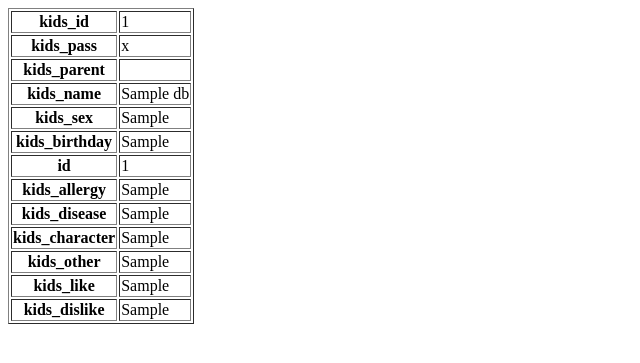
After one commit to yoshioka11/KidsMedicalRecord, a PHP site: page /karute.php in a window 1280 px wide. The commit adds this page. Shown: the top 363 px of the page, without its empty margins (0-640 px from the left). Run offline with PHP 8.4, Linux system fonts and the light colour scheme; the visitor is signed in with stand-in values (Sample User, id 1); tables that the repository leaves empty or names only in its code hold one stand-in row (values such as "Sample post").

Commit message:
こどもの情報

```diff
--- /dev/null
+++ b/karute.php
@@ -0,0 +1,97 @@
+<?php
+	session_start();
+	$id = $_SESSION['id'];
+?>
+
+<!DOCTYPE html>
+<html>
+<head>
+	<meta charset="UTF-8">
+	<title>Kidsカルテ</title>
+</head>
+<body>
+<?php
+	try{
+        //データベースに接続する文
+        $dsn = 'mysql:dbname=kidsMedicalRecord;host=localhost';
+        $user = 'root';
+        $password = 'root';
+        $dbh = new PDO($dsn,$user,$password);
+        $dbh->query('SET NAMES utf8');
+
+        //ここからsql文
+		$sql = 'SELECT * FROM kids_db';
+		$stmt = $dbh->prepare($sql);
+		$stmt->execute();
+
+        $rec = $stmt->fetch(PDO::FETCH_ASSOC);
+?>
+<table border="1">
+	<tr>
+	<th>kids_id</th>
+	<td><?php print $rec['kids_id']; ?></td>
+	</tr>
+	<tr>
+	<th>kids_pass</th>
+	<td><?php print $rec['kids_pass']; ?></td>
+	</tr>
+	<tr>
+	<th>kids_parent</th>
+	<td><?php print $rec['kids_parent']; ?></td>
+	</tr>
+	<tr>
+	<th>kids_name</th>
+	<td><?php print $rec['kids_name']; ?></td>
+	</tr>
+	<tr>
+	<th>kids_sex</th>
+	<td><?php print $rec['kids_sex']; ?></td>
+	</tr>
+	<tr>
+	<th>kids_birthday</th>
+	<td><?php print $rec['kids_birthday']; ?></td>
+	</tr>
+	<tr>
+	<th>id</th>
+	<td><?php print $rec['id']; ?></td>
+	</tr>
+	<tr>
+	<th>kids_allergy</th>
+	<td><?php print $rec['kids_allergy']; ?></td>
+	</tr>
+	<tr>
+	<th>kids_disease</th>
+	<td><?php print $rec['kids_disease']; ?></td>
+	</tr>
+	<tr>
+	<th>kids_character</th>
+	<td><?php print $rec['kids_character']; ?></td>
+	</tr>
+	<tr>
+	<th>kids_other</th>
+	<td><?php print $rec['kids_other']; ?></td>
+	</tr>
+	<tr>
+	<th>kids_like</th>
+	<td><?php print $rec['kids_like']; ?></td>
+	</tr>
+	<tr>
+	<th>kids_dislike</th>
+	<td><?php print $rec['kids_dislike']; ?></td>
+	</tr>
+</table>
+
+
+<?php
+
+		$dbh = null;
+
+		}catch (Exception $ex){
+
+        print 'ただいま障害により大変ご迷惑をおかけしております';
+        exit();
+
+    }
+?>
+</body>
+</html>
--- a/login.php
+++ b/login.php
@@ -14,7 +14,7 @@
 		ID :
 		<input type="text" name="id" value=""></br></br>
 		Password :
-		<input type="text" name="pass" value=""></br>
+		<input type="password" name="pass" value=""></br>
 		<!-- 送信ボタン -->
 		<input id="submit" type="submit" value="送信">
 	</form>
--- a/teacher_page.php
+++ b/teacher_page.php
@@ -5,9 +5,6 @@
 	<title>Kidsカルテ</title>
 
 </head>
-
-
-
 
 <?php
 print<<<EOF
@@ -20,4 +17,5 @@ print<<<EOF
 </frameset>
 EOF;
 ?>
+
 </html>
```
Also changed, not shown: teacher_page3.php (+8 -7 lines), login_check.php (indentation only), teacher_page3.js (added).
